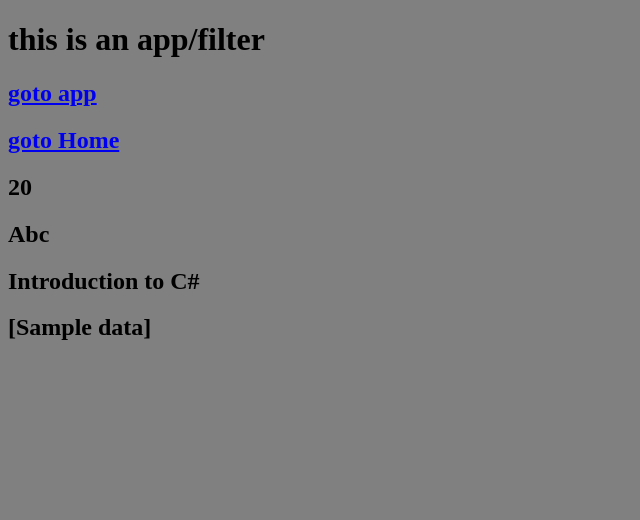
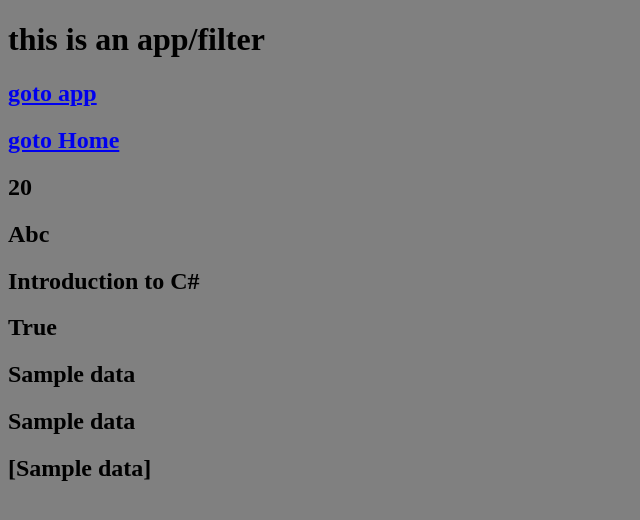
Before and after one commit to shafayetejaman/Django, a Django app: template module 10.5/project_10_5/app1/templates/app1/filter_practice.html in a window 1280 px wide. Shown: the top 520 px of the page, without its empty margins (0-640 px from the left). Run offline with Django 5.2, Linux system fonts and the light colour scheme; the template is opened without the code that fills it: most values are stand-ins (such as "Sample title", 1, 10 or a date in 2020).

Commit message:
Sat, Mar 9, 2024, 4:19 PM +06:00

```diff
--- a/module 10.5/project_10_5/app1/templates/app1/filter_practice.html
+++ b/module 10.5/project_10_5/app1/templates/app1/filter_practice.html
@@ -18,6 +18,9 @@
     <h2>{{10 | add:10}}</h2>
     <h2>{{ "abc" | capfirst }}</h2>
     <h2>{{ "Introduction - to - C#" | cut:"-" }}</h2>
+    <h2>{{ 2 | divisibleby:"2" }}</h2>
+    <h2>{{ data | first }}</h2>
+    <h2>{{ data | last }}</h2>
     <h2>{{ data | dictsort:"age" }}</h2>
 
 </body>
--- a/module 10.5/project_10_5/app1/views.py
+++ b/module 10.5/project_10_5/app1/views.py
@@ -43,9 +43,9 @@ def home(request):
 
 def filter(request):
     data = [
+        {"name": "joe", "age": 31},
         {"name": "zed", "age": 19},
         {"name": "amy", "age": 22},
-        {"name": "joe", "age": 31},
     ]
 
     return render(request, "app1/filter_practice.html", {"data" : data})
```
